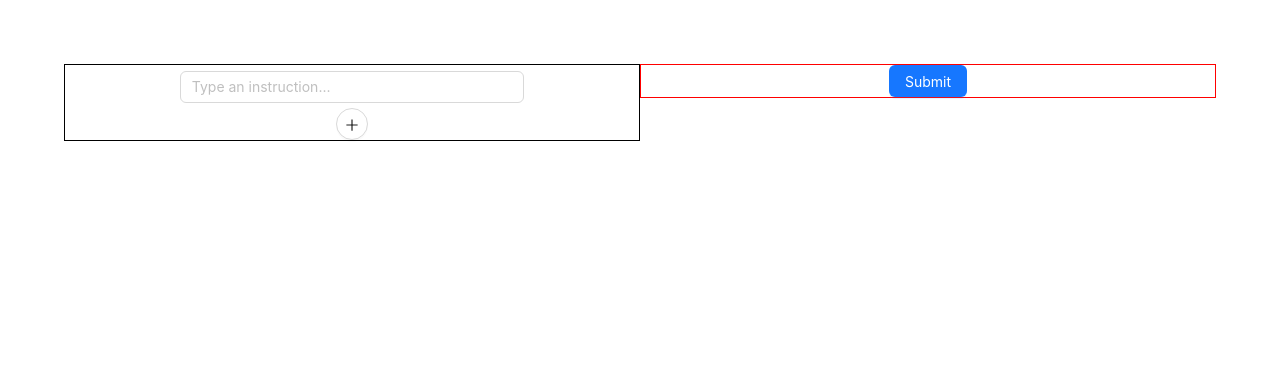
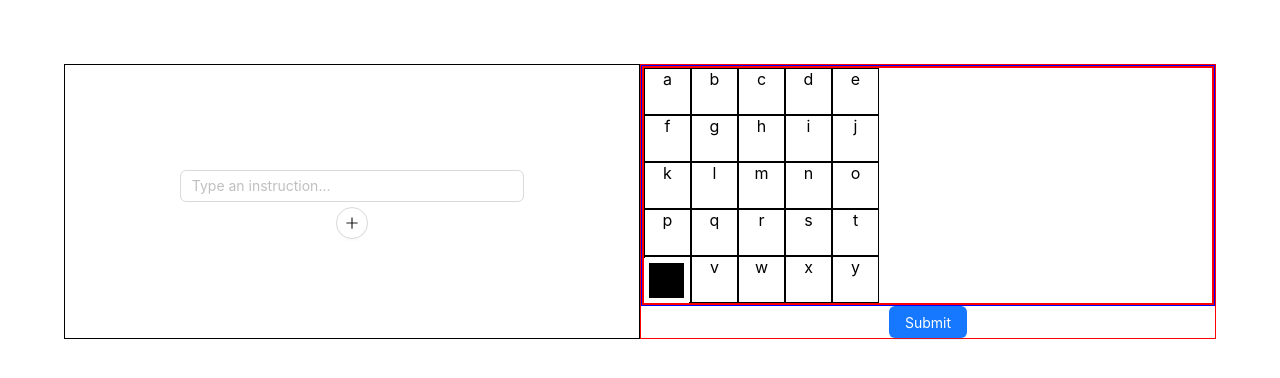
Before and after one commit to ian-sy/ichack24, a React (Create React App) app: page / in a window 1280 px wide. Shown: the top 378 px of the page. Built offline with nearby package versions, Linux system fonts and the light colour scheme.

Commit message:
Initial map

```diff
--- a/package.json
+++ b/package.json
@@ -13,8 +13,10 @@
     "@types/react-dom": "^18.2.18",
     "antd": "^5.13.3",
     "react": "^18.2.0",
+    "react-animations": "^1.0.0",
     "react-dom": "^18.2.0",
     "react-scripts": "5.0.1",
+    "react-sequence-animator": "^2.3.0",
     "typescript": "^4.9.5",
     "web-vitals": "^2.1.4"
   },
@@ -41,5 +43,8 @@
       "last 1 firefox version",
       "last 1 safari version"
     ]
+  },
+  "devDependencies": {
+    "sass": "^1.70.0"
   }
 }
--- a/src/App.js
+++ b/src/App.js
@@ -1,8 +1,8 @@
 import React from 'react';
 import { Button, Input } from 'antd';
 import { PlusOutlined } from '@ant-design/icons';
-import logo from './logo.svg';
 import './App.css';
+import Map from './Map';
 
 function App() {
     const [userInputs, setUserInputs] = React.useState([{value: ''}]);
@@ -24,6 +24,25 @@ function App() {
         });
     };
 
+    // Submit the user inputs by sending them as a POST request to the server
+    const submitUserInputs = () => {
+        fetch('http://localhost:5000/api/submit', {
+        method: 'POST',
+        headers: {
+            'Content-Type': 'application/json',
+        },
+        body: JSON.stringify(userInputs),
+    })
+    .then(response => response.json())
+    .then(data => {
+        console.log('Success:', data);
+    })
+    .catch(error => {
+        console.error('Error:', error);
+    });
+}
+
+
 return (
     <div className="App" style={{
         padding: '5%',
@@ -35,9 +54,11 @@ function App() {
         flexDirection: 'column',
         alignItems: 'center',
         justifyContent: 'center',
-        height: '100%',
+        // height: '80%',
         width: '50%',
         border: '1px solid black',
+        // maxHeight: "400pt",
+        // overflowY: "scroll",
     }}>
     {userInputs.map((item, i) => {
         return (
@@ -63,7 +84,10 @@ function App() {
             width: '50%',
             height: 'fit-content',
         }}>
-      <Button onClick={console.log("SUBMIT!")} type='primary'>Submit</Button>
+        <div style={{border: '1px solid blue'}}>
+        <Map />
+        </div>
+        <Button onClick={submitUserInputs} type='primary'>Submit</Button>
         </div>
         </div>
         );
--- /dev/null
+++ b/src/Map.css
@@ -0,0 +1,23 @@
+/* BEGIN: cell styling */
+.cell {
+    width: 50px;
+    height: 50px;
+    background-color: #ffffff;
+    border: 1px solid #000000;
+}
+
+/* END: cell styling */
+
+/* BEGIN: cell_box styling */
+.cell_box {
+    display: flex;
+    flex-wrap: wrap;
+    justify-content: center;
+    align-items: center;
+    width: 500px;
+    height: 500px;
+    border: 1px solid #000000;
+    background-color: black;
+}
+
+/* END: cell_box styling */
--- /dev/null
+++ b/src/Map.js
@@ -0,0 +1,56 @@
+import React, { useState } from 'react';
+import './Map.css';
+
+const Map = () => {
+    const cellWidth = 45;
+    const rows = 5;
+    const cols = 5;
+    const [gridData] = useState([
+        ['a', 'b', 'c', 'd', 'e'],
+        ['f', 'g', 'h', 'i', 'j'],
+        ['k', 'l', 'm', 'n', 'o'],
+        ['p', 'q', 'r', 's', 't'],
+        ['u', 'v', 'w', 'x', 'y']
+    ]);
+
+    const boxStyle = {
+        position: 'absolute',
+        bottom: '0',
+        left: '0',
+        width: cellWidth + 'px',
+        height: cellWidth + 'px',
+        backgroundColor: 'black',
+        opacity: '1',
+        zIndex: '1',
+        border: 'solid white 5px',
+        boxSizing: 'border-box',
+    };
+
+    return (
+        <div className="grid" style={{border: "solid 2px red", position: "relative"}}>
+            {gridData.map((row, rowIndex) => (
+                <div key={rowIndex} className="row" style={{
+                    display: "flex",
+                    flexDirection: "row",
+                }}>
+                    {row.map((component, colIndex) => (
+                        <div
+                            key={colIndex}
+                            className="cell"
+                            style={{
+                                width: cellWidth + "px",
+                                height: cellWidth + "px",
+                                border: "0.5px solid black",
+                            }}
+                        >
+                            {component}
+                        </div>
+                    ))}
+                </div>
+            ))}
+            <div class="player" style={boxStyle}></div>
+        </div>
+    );
+};
+
+export default Map;
```
Also changed, not shown: 1 other file (tests, documents, lock files or other folders). Lines whose indentation alone changed are shown as unchanged.
